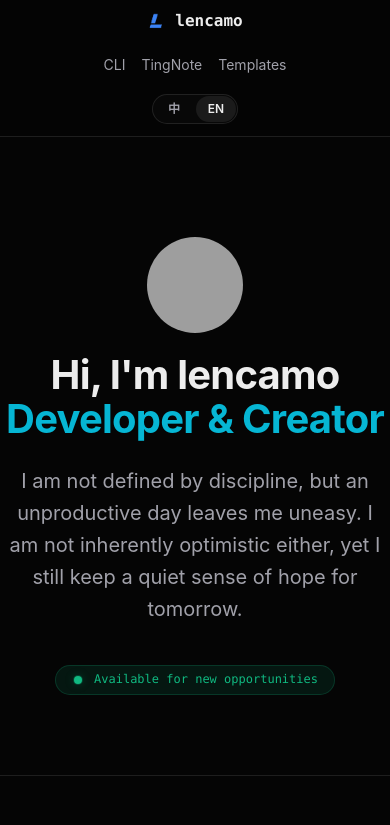
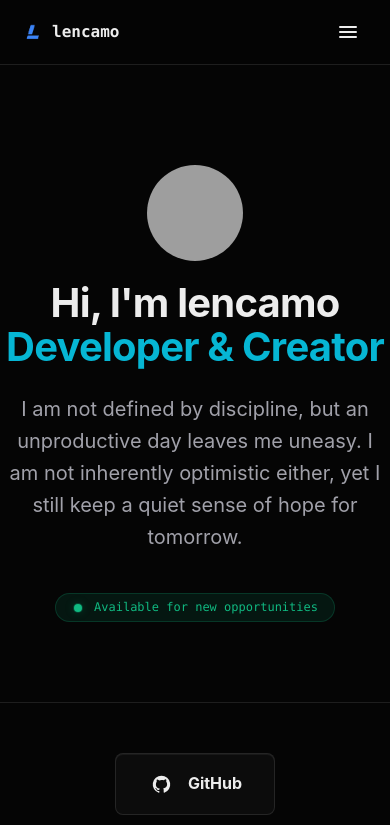
Before and after one commit to Lencamo/homeweb, a Nuxt app: page / in a window 390 px wide. Shown: the top 825 px of the page. Built offline with nearby package versions, Linux system fonts and the light colour scheme; grey boxes are pictures that could not be loaded.

Commit message:
Header移动端适配

```diff
--- a/app/components/layout/Header.vue
+++ b/app/components/layout/Header.vue
@@ -1,5 +1,5 @@
 <template>
-  <header>
+  <header :class="{ 'is-mobile-open': isMobileMenuOpen }">
     <div class="container nav-container">
       <div class="logo">
         <img :alt="messages.header.logoAlt" src="/favicon.svg" class="logo-icon" />
@@ -29,12 +29,84 @@
           </div>
         </div>
       </div>
+
+      <div
+        class="mobile-nav-toggle"
+        role="button"
+        tabindex="0"
+        :aria-expanded="isMobileMenuOpen"
+        aria-label="Toggle navigation menu"
+        @click="toggleMobileMenu"
+        @keydown.enter.prevent="toggleMobileMenu"
+        @keydown.space.prevent="toggleMobileMenu"
+      >
+        <svg viewBox="0 0 24 24" fill="none" aria-hidden="true">
+          <path d="M4 7h16" stroke="currentColor" stroke-linecap="round" stroke-width="2" />
+          <path d="M4 12h16" stroke="currentColor" stroke-linecap="round" stroke-width="2" />
+          <path d="M4 17h16" stroke="currentColor" stroke-linecap="round" stroke-width="2" />
+        </svg>
+      </div>
+    </div>
+
+    <div v-if="isMobileMenuOpen" class="mobile-menu">
+      <a
+        v-for="item in mobileNavItems"
+        :key="`mobile-${item.href}`"
+        :href="item.href"
+        class="mobile-menu-row"
+        @click="closeMobileMenu"
+      >
+        {{ item.label }}
+      </a>
+
+      <div class="mobile-menu-row mobile-menu-locale">
+        <div class="locale-switcher" role="group" :aria-label="messages.common.language">
+          <div
+            v-for="item in localeOptions"
+            :key="`mobile-locale-${item.value}`"
+            :class="['locale-option', { 'is-active': item.value === locale }]"
+            role="button"
+            tabindex="0"
+            :aria-pressed="item.value === locale"
+            @click="setLocaleAndClose(item.value)"
+            @keydown.enter.prevent="setLocaleAndClose(item.value)"
+            @keydown.space.prevent="setLocaleAndClose(item.value)"
+          >
+            {{ item.label }}
+          </div>
+        </div>
+      </div>
     </div>
   </header>
 </template>
 
 <script setup lang="ts">
+import { computed, ref } from 'vue'
+
 const { locale, localeOptions, messages, setLocale } = useSiteLocale()
+
+const isMobileMenuOpen = ref(false)
+
+const mobileNavOrder = ['#cli', '#tingnote', '#templates'] as const
+
+const mobileNavItems = computed(() =>
+  mobileNavOrder
+    .map((href) => messages.value.header.nav.find((item) => item.href === href))
+    .filter((item): item is (typeof messages.value.header.nav)[number] => Boolean(item))
+)
+
+function toggleMobileMenu() {
+  isMobileMenuOpen.value = !isMobileMenuOpen.value
+}
+
+function closeMobileMenu() {
+  isMobileMenuOpen.value = false
+}
+
+function setLocaleAndClose(value: 'zh' | 'en') {
+  setLocale(value)
+  closeMobileMenu()
+}
 </script>
 
 <style scoped>
@@ -57,6 +129,11 @@ header {
   display: flex;
   align-items: center;
   gap: 18px;
+}
+
+.mobile-nav-toggle,
+.mobile-menu {
+  display: none;
 }
 
 .nav-links {
@@ -112,24 +189,54 @@ header {
 }
 
 @media (max-width: 768px) {
-  .nav-container,
-  .nav-actions {
-    flex-direction: column;
+  .nav-container {
+    min-height: 64px;
+    padding-top: 10px;
+    padding-bottom: 10px;
   }
 
   .nav-actions {
-    width: 100%;
-    align-items: stretch;
+    display: none;
   }
 
-  .nav-links {
+  .mobile-nav-toggle {
+    width: 36px;
+    height: 36px;
+    display: inline-flex;
+    align-items: center;
     justify-content: center;
-    flex-wrap: wrap;
-    gap: 16px;
+    color: var(--text-main);
+    cursor: pointer;
   }
 
-  .locale-switcher {
-    align-self: center;
+  .mobile-nav-toggle svg {
+    width: 24px;
+    height: 24px;
+    display: block;
+  }
+
+  .mobile-menu {
+    display: block;
+    padding: 0px 16px;
+  }
+
+  .mobile-menu-row {
+    min-height: 50px;
+    display: flex;
+    align-items: center;
+    justify-content: center;
+    border-top: 1px solid var(--panel-border);
+    color: var(--text-main);
+    font-size: 14px;
+    font-weight: 600;
+  }
+
+  .mobile-menu-locale {
+    padding: 12px 0;
+  }
+
+  .mobile-menu-locale .locale-switcher {
+    align-self: flex-start;
   }
 }
 </style>
```
